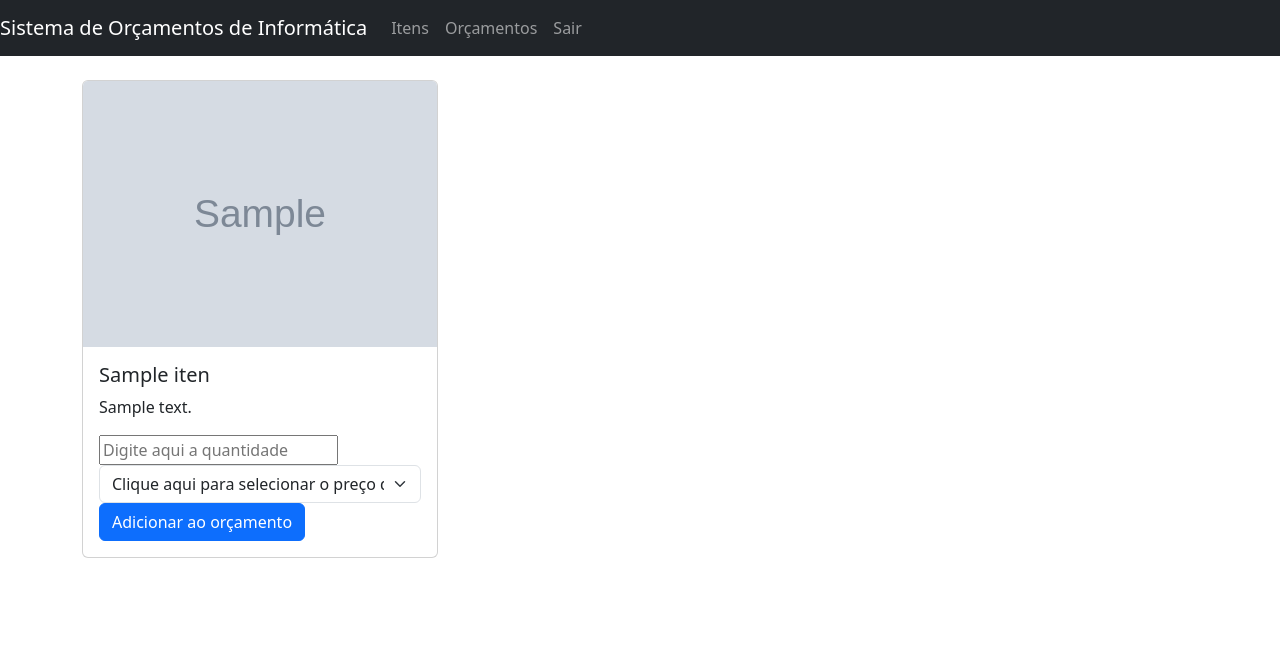
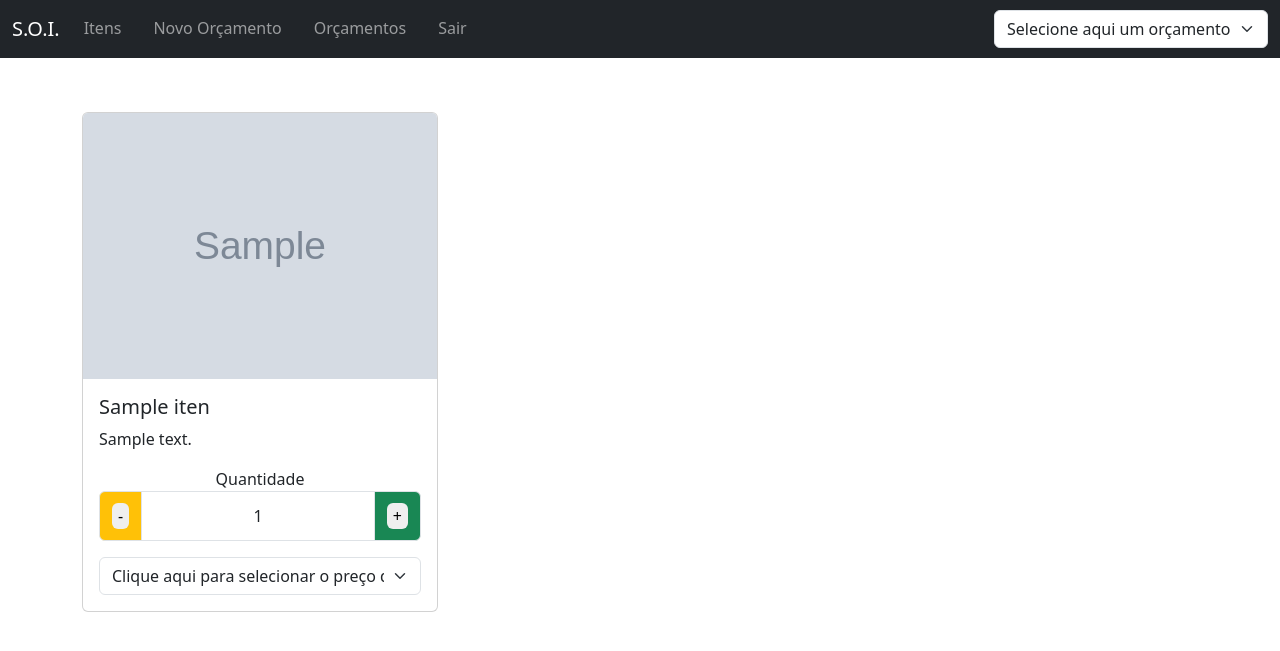
Before and after one commit to rodrigo-salinet/ggtest, a PHP site: page / in a window 1280 px wide. Shown: the top 651 px of the page. Run offline with PHP 8.4, Linux system fonts and the light colour scheme; the visitor is signed in with stand-in values (Sample User, id 1); tables that the repository leaves empty or names only in its code hold one stand-in row (values such as "Sample post"); grey boxes marked "Sample" are stand-in pictures; some libraries are stand-ins or nearby versions.

Commit message:
✨ 💄  new ui features

```diff
--- a/index.php
+++ b/index.php
@@ -8,37 +8,90 @@ if (!@$_SESSION['logado']) {
 ?>
 
 <!DOCTYPE html>
-<html lang="en">
+<html lang="pt_BR">
 
 <head>
     <meta charset="UTF-8">
     <meta name="viewport" content="width=device-width, initial-scale=1.0">
-    <link rel="stylesheet" href="./bootstrap-5.2.3-dist/css/bootstrap.min.css">
-    <title>Sistema de Orçamentos de Informática</title>
+    <link rel="stylesheet" href="./node_modules/bootstrap/dist/css/bootstrap.min.css">
+    <link rel="stylesheet" href="./node_modules/font-awesome/css/font-awesome.min.css">
+    <link rel="icon" href="./favicon.png" />
+    <title>S.O.I. -> Sistema de Orçamentos de Informática</title>
 </head>
 
-<body>
-    <nav class="navbar navbar-expand-lg navbar-dark bg-dark">
-        <a class="navbar-brand" href="#">Sistema de Orçamentos de Informática</a>
-        <button class="navbar-toggler" type="button" data-toggle="collapse" data-target="#navbarNav" aria-controls="navbarNav" aria-expanded="false" aria-label="Toggle navigation">
-            <span class="navbar-toggler-icon"></span>
+<body id="page-top" data-bs-spy="scroll" data-bs-target="#mainNav" data-bs-offset="57">
+    <nav class="nav navbar navbar-expand-lg navbar-dark bg-dark fixed-top" id="mainNav">
+        <div class="container-fluid">
+            <span class="navbar-brand" title="Sistema de Orçamento de Informática">S.O.I.</span>
+            <button class="navbar-toggler navbar-toggler-right" type="button" data-bs-toggle="collapse" data-bs-target="#navbarNav" aria-controls="navbarNav" aria-expanded="false" aria-label="Toggle navigation">
+                <i class="fa fa-align-justify"></i>
             </button>
             <div class="collapse navbar-collapse" id="navbarNav">
-            <ul class="navbar-nav">
+                <ul class="nav nav-underline navbar-nav me-auto mb-lg-0">
                     <li class="nav-item">
-                    <a class="nav-link" href="#">Itens</a>
+                        <a class="nav-link" href="javascript:verItens()">Itens</a>
                     </li>
                     <li class="nav-item">
-                    <a class="nav-link" href="#">Orçamentos</a>
+                        <a class="nav-link" href="javascript:verNovoOrcamento()">Novo Orçamento</a>
+                    </li>
+                    <li class="nav-item">
+                        <a class="nav-link" href="javascript:verOrcamentos()">Orçamentos</a>
                     </li>
                     <li class="nav-item">
                         <a class="nav-link" href="./sair.php">Sair</a>
                     </li>
                 </ul>
+                <div class="d-flex" role="search">
+                    <select id="sel_orcamentos" class="form-select">
+                        <option value="0" selected>Selecione aqui um orçamento</option>
+                        <?php
+                            $str_sql_orcamentos = "select * from `tbl_orcamentos`;";
+                            $sql_orcamentos = mysqli_query($conexao, $str_sql_orcamentos);
+                            $qtd_orcamentos = mysqli_num_rows($sql_orcamentos);
+                            for ($o = 0; $o < $qtd_orcamentos; $o++) {
+                                $orcamento = mysqli_fetch_array($sql_orcamentos);
+                                $id_orcamento = $orcamento['id'];
+                                $id_cliente = $orcamento['id_cliente'];
+                                $str_sql_cliente = "select * from tbl_clientes where id = $id_cliente;";
+                                $sql_cliente = mysqli_query($conexao, $str_sql_cliente);
+                                $qtd_cliente = mysqli_num_rows($sql_cliente);
+                                for ($c = 0; $c < $qtd_cliente; $c++) {
+                                    $cliente = mysqli_fetch_array($sql_cliente);
+                                    $nome_cliente = $cliente['nome'];
+                                }
+                        ?>
+                        <option value="<?php echo $id_orcamento; ?>"><?php echo $id_orcamento; ?> -> <?php echo $nome_cliente; ?></option>
+                        <?php
+                            }
+                        ?>
+                    </select>
+                </div>
+            </div>
         </div>
     </nav>
 
-    <div class="container mt-4">
+    <header class="content">
+        <div class="container collapse show" id="sec_cabecalho">
+            <div class="row">
+                <div class="col-md-4 mb-3 mt-3">
+                    &nbsp;
+                </div>
+            </div>
+        </div>
+    </header>
+
+    <section class="content">
+        <div class="container collapse show" id="sec_itens">
+            <div class="row">
+                <div class="col-md-4 mb-3 mt-3">
+                    &nbsp;
+                </div>
+            </div>
+            <?php if (isset($_GET['msg'])) { ?>
+            <div class="row">
+                <h1 class="h1"><?php echo $_GET['msg']; ?></h1>
+            </div>
+            <?php } ?>
             <div class="row">
                 <?php
                     $str_sql_itens = "select * from `tbl_itens`;";
@@ -51,13 +104,25 @@ if (!@$_SESSION['logado']) {
                         $nome_item = $item['nome'];
                         $descricao_item = $item['descricao'];
                 ?>
-            <div class="col-md-4">
+                <div class="col-md-4 mb-3">
                     <div class="card">
-                    <img class="card-img-top" src="<?php echo "./imagens/$imagem_item"; ?>" alt="Produto 1">
+                        <img class="card-img-top" src="<?php echo "./imagens/$imagem_item"; ?>" alt="Produto 1" loading="lazy">
                         <div class="card-body">
                             <h5 class="card-title"><?php echo $nome_item; ?></h5>
                             <p class="card-text"><?php echo $descricao_item; ?></p>
-                        <input type="text" id="txt_quantidade<?php echo $id_item; ?>" placeholder="Digite aqui a quantidade">
+                            <div class="text-center">Quantidade</div>
+                            <div class="input-group mb-3">
+                                <span class="input-group-text bg-warning">
+                                    <button class="rounded border-0" onclick="diminuirQuantidade(this);" data-item="<?php echo $id_item; ?>">-</button>
+                                </span>
+                                <div class="form-control">
+                                    <input type="text" class="form-control text-center border-0" maxlength="2" id="txt_quantidade<?php echo $id_item; ?>" placeholder="Quantidade" aria-label="Quantidade" value="1">
+                                </div>
+                                <span class="input-group-text bg-success">
+                                    <button class="rounded border-0" onclick="aumentarQuantidade(this);" data-item="<?php echo $id_item; ?>">+</button>
+                                </span>
+                            </div>
+                            <?php if (@$_SESSION['tipo_usuario'] == 2) { ?>
                             <div class="col-auto">
                                 <select class="form-select" id="precos_item<?php echo $id_item; ?>">
                                     <option selected disable>Clique aqui para selecionar o preço do fornecedor</option>
@@ -79,20 +144,24 @@ if (!@$_SESSION['logado']) {
                                                 $fornecedor_nome = $fornecedor['nome'];
                                             }
                                             $destaque = "";
+                                            $txt_destaque = "";
                                             if ($p == 0) {
                                                 $destaque = 'class="fw-bold"';
+                                                $txt_destaque = " -> Melhor preço!";
                                             }
                                     ?>
-                                <option value="<?php echo $id_preco; ?>" <?php echo $destaque; ?>>R$<?php echo number_format($preco_item, 2, ',', '.'); ?> -> <?php echo $fornecedor_nome; ?></option>
+                                    <option value="<?php echo $id_preco; ?>" <?php echo $destaque; ?>>R$<?php echo number_format($preco_item, 2, ',', '.'); ?> -> <?php echo $fornecedor_nome; ?><?php echo $txt_destaque; ?></option>
                                     <?php
                                         }
                                     ?>
                                 </select>
                             </div>
+                            </div>
+                            <?php } ?>
                             <?php if (@$_SESSION['tipo_usuario'] == 1) { ?>
-                        <a href="javascript:adicionarOrcamento(this);" data-id-item="<?php echo $id_item; ?>" class="btn btn-primary">Adicionar ao orçamento</a>
+                            <button onclick="adicionarOrcamento(this)" class="btn btn-primary mx-auto d-block" data-user="<?php echo $_SESSION['id_usuario']; ?>" data-item="<?php echo $id_item; ?>">Adicionar ao orçamento</button>
+                            <div class="container collapse border-0 mt-3 text-center text-success" id="div_sucesso<?php echo $id_item; ?>">.</div>
                             <?php } ?>
-                        <input  type="hidden" id="id_item<?php echo $id_item; ?>" value="<?php echo $id_item; ?>">
                         </div>
                     </div>
                 </div>
@@ -101,10 +170,31 @@ if (!@$_SESSION['logado']) {
                 ?>
             </div>
         </div>
+    </section>
 
-    <script src="./jquery-3.2.1.slim.min.js"></script>
-    <script src="./popper.min.js"></script>
-    <script src="./bootstrap-5.2.3-dist/js/bootstrap.min.js"></script>
-    <script src="./funcoes.js"></script>
+    <section class="content">
+        <div class="container collapse" id="sec_novo_orcamento">
+            Seção Novo Orçamento
+        </div>
+    </section>
+
+    <section class="content">
+        <div class="container collapse" id="sec_orcamentos">
+            Seção Orçamentos
+        </div>
+    </section>
+
+    <form method="post" id="frm_temp" name="frm_temp">
+        <input type="hidden" name="hdn_id_orcamento" id="hdn_id_orcamento" />
+        <input type="hidden" name="hdn_id_usuario" id="hdn_id_usuario" />
+        <input type="hidden" name="hdn_id_item" id="hdn_id_item" />
+        <input type="hidden" name="hdn_quantidade" id="hdn_quantidade" />
+        <input type="submit" value="enviar" style="display: none;" />
+    </form>
+
+    <script type="text/javascript" src="./node_modules/jquery/dist/jquery.min.js"></script>
+    <!-- <script src="./node_modules/@popperjs/core/dist/umd/popper-lite.min.js"></script> -->
+    <script type="text/javascript" src="./node_modules/bootstrap/dist/js/bootstrap.min.js"></script>
+    <script type="text/javascript" src="./funcoes.js"></script>
 </body>
 </html>
```
Lines whose indentation alone changed are shown as unchanged.
